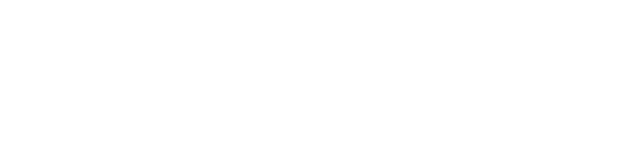
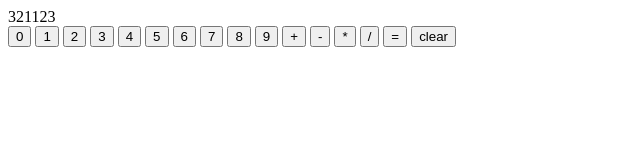
Before and after one commit to yjang4/Calculator, a plain HTML site: page index.html in a window 1280 px wide. Shown: the whole page, without its empty margins (0-640 px from the left). Drawn offline with Linux system fonts and the light colour scheme.

Commit message:
calculator buttons display numbers

```diff
--- a/index.html
+++ b/index.html
@@ -6,7 +6,24 @@
         <link rel="stylesheet" href="style.css">
     </head>
     <body>
+        <div id="display">321123</div>
+        <button id="num0-btn"> 0 </button>
+        <button id="num1-btn"> 1 </button>
+        <button id="num2-btn"> 2 </button>
+        <button id="num3-btn"> 3 </button>
+        <button id="num4-btn"> 4 </button>
+        <button id="num5-btn"> 5 </button>
+        <button id="num6-btn"> 6 </button>
+        <button id="num7-btn"> 7 </button>
+        <button id="num8-btn"> 8 </button>
+        <button id="num9-btn"> 9 </button>
 
+        <button id="add-btn"> + </button>
+        <button id="subtract-btn"> - </button>
+        <button id="multiply-btn"> * </button>
+        <button id="divide-btn"> / </button>
+        <button id="equal-btn"> = </button>
+        <button id="clear-btn"> clear </button>
         <script src="main.js" async defer></script>
     </body>
 </html>
--- a/main.js
+++ b/main.js
@@ -16,3 +16,21 @@ function operate(operator, x, y) {
     else if(operator == '*') return multiply(x, y);
     else if(operator == '/') return divide(x, y);
 }
+let btn = document.getElementById('add-btn');
+let numStore = '';
+let operatorStore = '';
+
+for(i = 0; i <= 9; i ++) {
+    let btn = document.getElementById(`num${i}-btn`);
+    let display = document.getElementById("display");
+    btn.addEventListener("click", function() {
+        if(operatorStore == '') {
+            display.textContent += btn.textContent;
+        }
+
+    });
+}
+
+btn.addEventListener("click", function() {
+    numStore = document.getElementById("display").textContent;
+});
```
Also changed, not shown: 1 other file.
